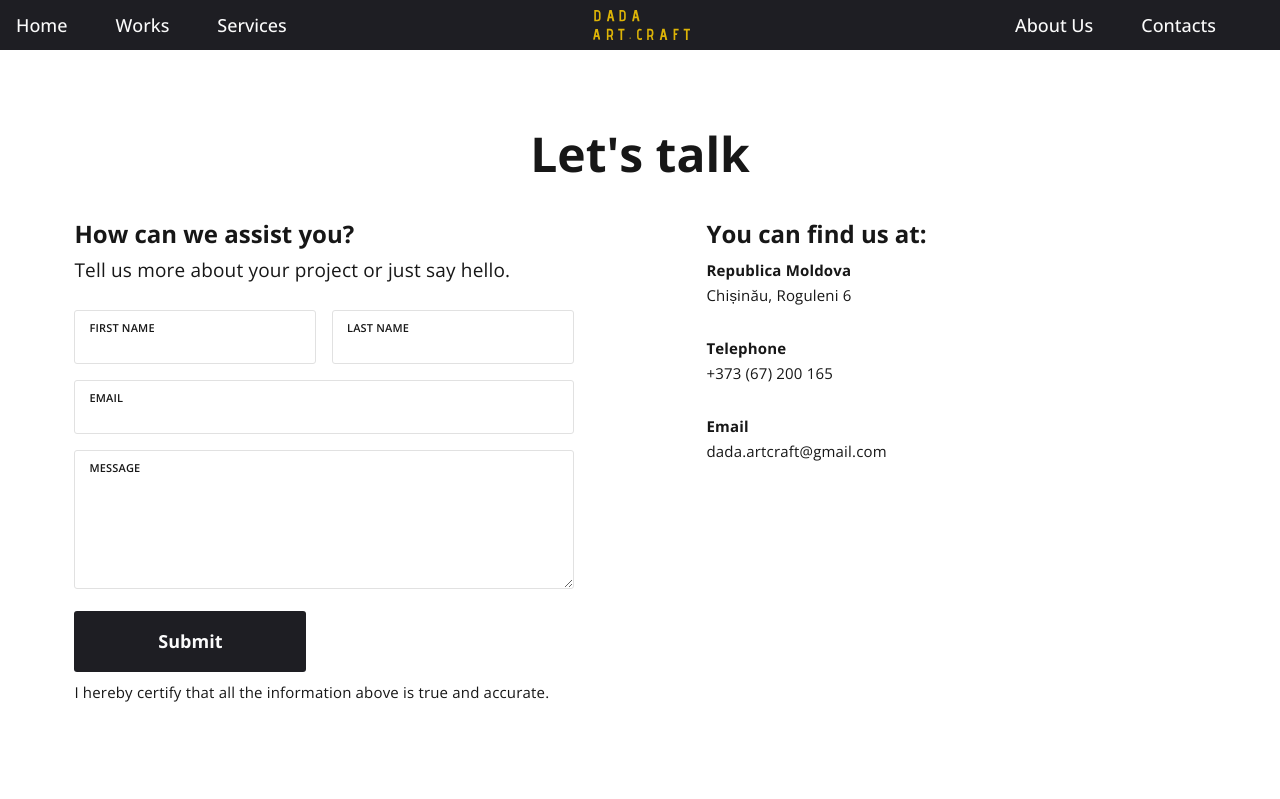
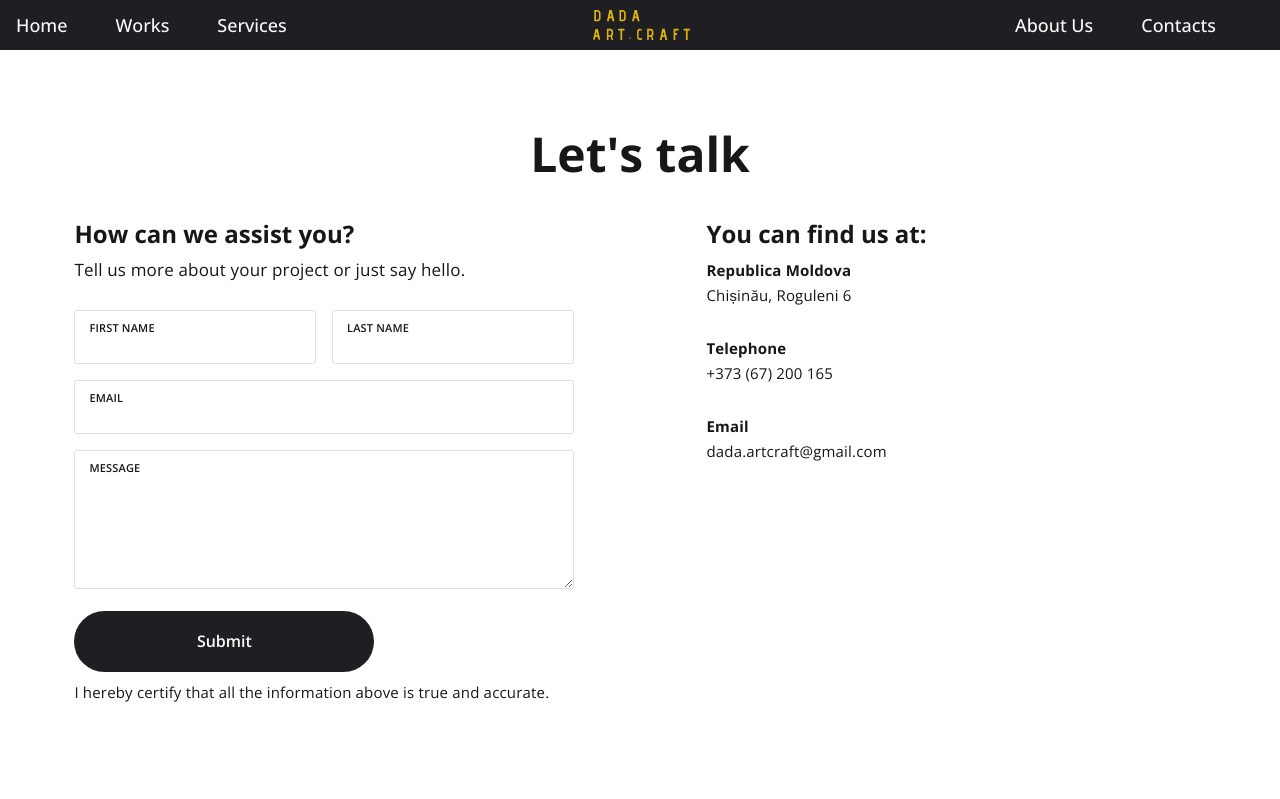
Before and after one commit to Lyyov/dada.artcraft, a Next.js app: page /contacts in a window 1280 px wide. Shown: the top 799 px of the page. Built offline with nearby package versions, Linux system fonts and the light colour scheme.

Commit message:
Add 404 page.

```diff
--- a/src/app/globals.css
+++ b/src/app/globals.css
@@ -48,7 +48,7 @@ body {
   }
 
   .paragraph {
-    @apply text-base md:text-[19px] font-normal font-open-sans text-foreground-primary text-justify leading-6 mt-7 mb-0 tracking-[.18px];
+    @apply text-base md:text-[17px] font-normal font-open-sans text-foreground-primary text-justify leading-6 mt-7 mb-0 tracking-[.18px];
   }
 
   .title-primary {
@@ -60,7 +60,7 @@ body {
   }
 
   .btn {
-    @apply cursor-pointer inline-flex justify-center items-center bg-accent text-foreground-primary font-bold font-open-sans text-lg px-7 h-[61px] rounded-[3px] min-w-[232px] transition-all duration-300 ease-in-out hover:bg-[var(--foreground-accent-hover)] active:bg-opacity-80 gap-2 mx-auto pb-0.5 disabled:bg-[#e1e1e1] disabled:pointer-events-none;
+    @apply cursor-pointer inline-flex justify-center items-center bg-background-secondary text-foreground-secondary font-semibold font-open-sans text-base px-7 h-[61px] rounded-full min-w-[300px] transition-all duration-300 ease-in-out hover:text-foreground-primary hover:bg-[var(--foreground-accent-hover)] active:bg-opacity-80 gap-2 mx-auto pb-0.5 disabled:bg-[#e1e1e1] disabled:pointer-events-none;
   }
 
   .section {
--- /dev/null
+++ b/src/app/not-found.tsx
@@ -0,0 +1,24 @@
+import Link from "next/link";
+
+export default function NotFound() {
+  return (
+    <div className="max-w-[600px] m-auto min-h-[inherit] flex flex-col justify-center">
+      <h1 className="title-primary m-0 text-left">404</h1>
+      <h2 className="paragraph font-bold mt-4">
+        Oops! This Page Could Not Be Found
+      </h2>
+      <p className="paragraph mt-2">
+        Sorry but the page you are looking for does not exist, have been
+        removed. name changed or is temporarily unavailable
+      </p>
+      <div className="flex gap-4 mt-4 fo">
+        <Link
+          href="/"
+          className="p-2 border-background-secondary border-2 rounded-md hover:text-accent"
+        >
+          Return Home
+        </Link>
+      </div>
+    </div>
+  );
+}
--- a/src/features/contact/ui/ContactForm.tsx
+++ b/src/features/contact/ui/ContactForm.tsx
@@ -11,10 +11,15 @@ interface IInitialStateContactForm<T> {
   config: TContactFormConfig<T>;
   initialData: T;
   agreement?: string;
-    mode?: 'dark' | 'light';
+  mode?: "dark" | "light";
 }
 
-export const ContactForm = <T,>({ config, initialData, agreement, mode }: IInitialStateContactForm<T>) => {
+export const ContactForm = <T,>({
+  config,
+  initialData,
+  agreement,
+  mode,
+}: IInitialStateContactForm<T>) => {
   const [data, setData] = useState(initialData);
 
   const [formStatus, setFormStatus] = useState<TContactFormStatus>("false"); // false, ok, error
@@ -49,25 +54,35 @@ export const ContactForm = <T,>({ config, initialData, agreement, mode }: IIniti
 
   return (
     <form onSubmit={handleSubmit} className="mt-7 grid grid-cols-12 gap-4">
-            <ContactFormFields mode={mode} data={data} setData={setData} contactFormConfig={config} />
+      <ContactFormFields
+        mode={mode}
+        data={data}
+        setData={setData}
+        contactFormConfig={config}
+      />
       <div className="col-span-12">
         <span className="relative inline-flex justify-center items-center mb-2">
-                    <input className={clsx(
-                        "btn ",
-                        mode !== 'dark' && "btn bg-background-secondary text-foreground-secondary hover:text-foreground-primary"
-                    )} type="submit" value="Submit" disabled={loading} />
+          <input
+            className={clsx(
+              "btn",
+              mode === "dark" && "btn bg-accent text-foreground-primary"
+            )}
+            type="submit"
+            value="Submit"
+            disabled={loading}
+          />
           {loading && <div className="loader"></div>}
         </span>
-                {
-                    agreement && (
-                        <p className={clsx(
+        {agreement && (
+          <p
+            className={clsx(
               "paragraph text-[15px] leading-[25px] mt-0",
-                            mode === 'dark' && "text-foreground-accent-hover"
-                        )}>
+              mode === "dark" && "text-foreground-accent-hover"
+            )}
+          >
             {agreement}
           </p>
-                    )
-                }
+        )}
       </div>
       <div className="col-span-6">
         {formStatus !== "false" && (
```
Also changed, not shown: src/_pages/contacts/ui/Contacts.tsx (+11 -11 lines). Lines whose indentation alone changed are shown as unchanged.
